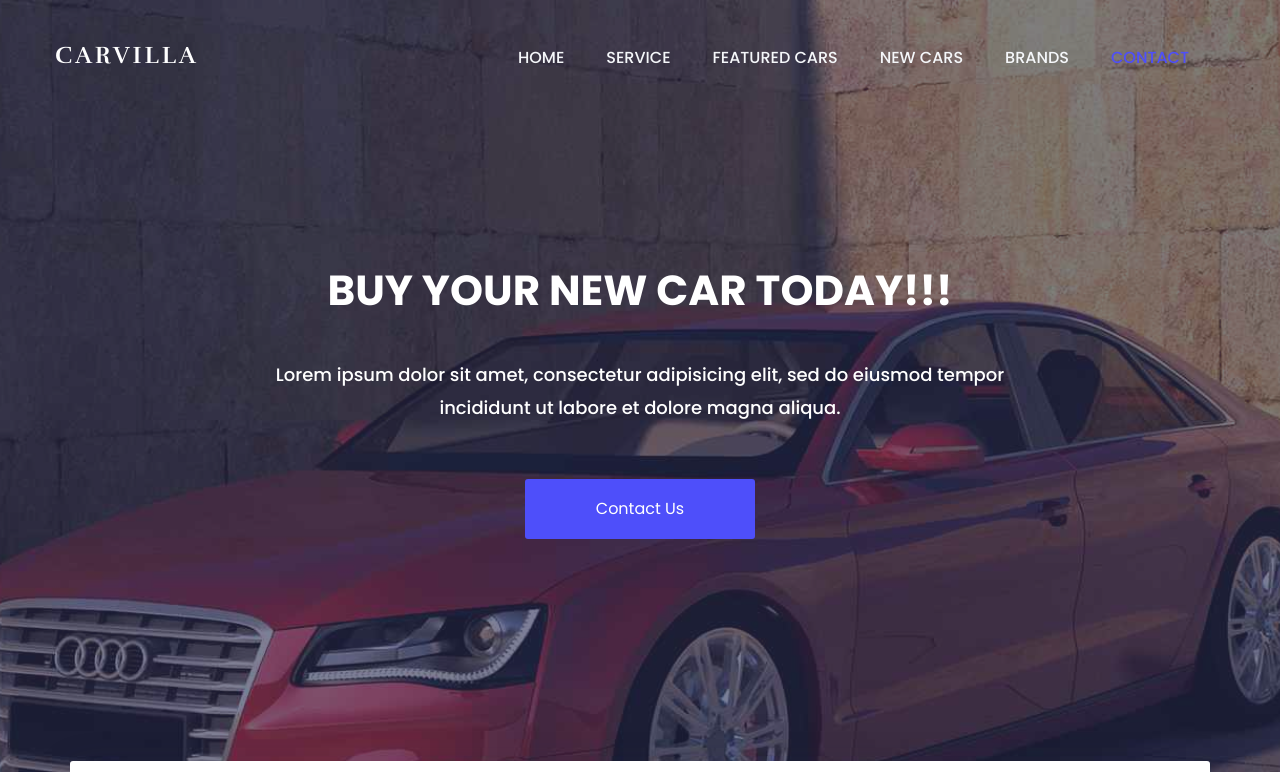
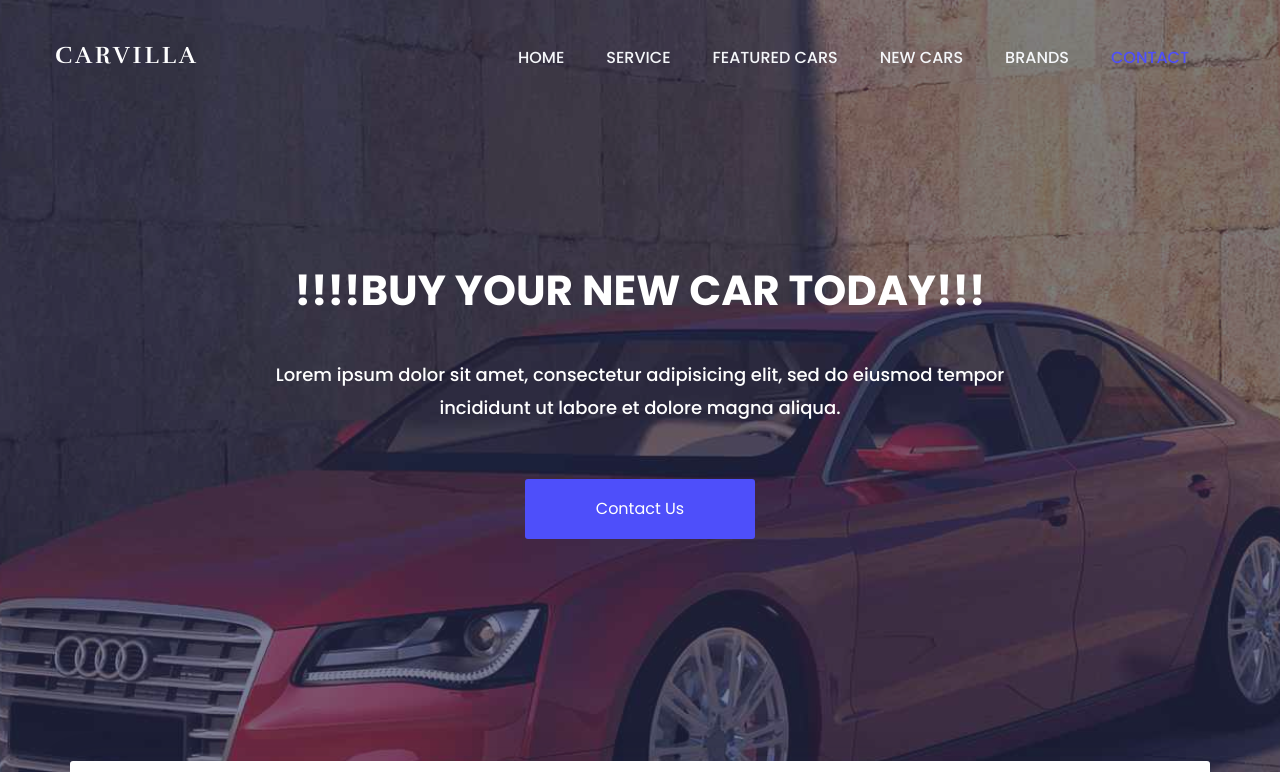
Before and after one commit to qasim0m/Sirs_Project, a plain HTML site: page index.html in a window 1280 px wide. Shown: the top 772 px of the page. Drawn offline with nearby package versions, Linux system fonts and the light colour scheme.

Commit message:
recheckingg..

```diff
--- a/index.html
+++ b/index.html
@@ -105,7 +105,7 @@
 
 			<div class="container">
 				<div class="welcome-hero-txt">
-					<h2>BUY YOUR NEW CAR TODAY!!!</h2>
+					<h2>!!!!BUY YOUR NEW CAR TODAY!!!</h2>
 					<p>
 						Lorem ipsum dolor sit amet, consectetur adipisicing elit, sed do eiusmod tempor incididunt ut labore et dolore   magna aliqua.
 					</p>
```
